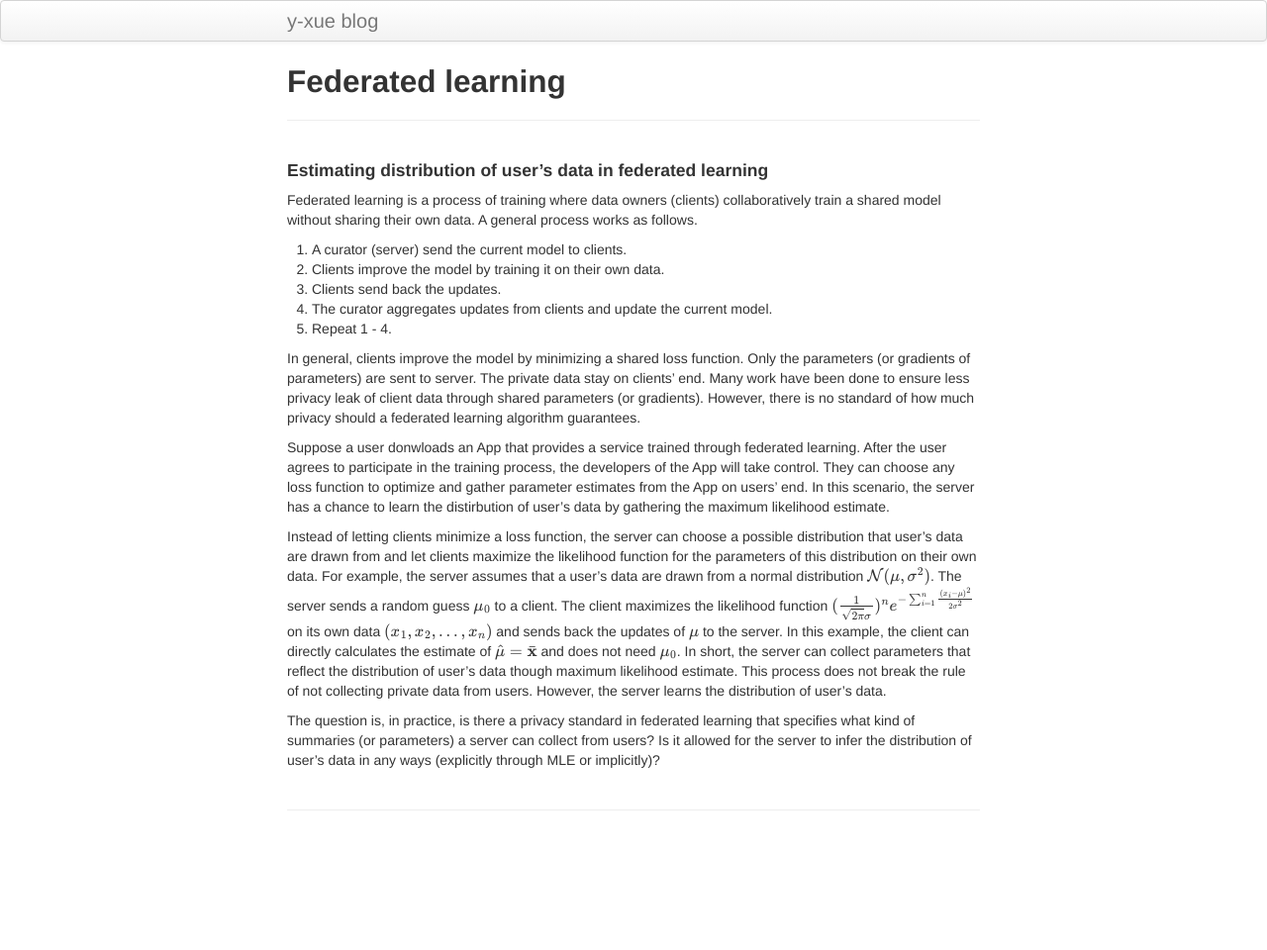
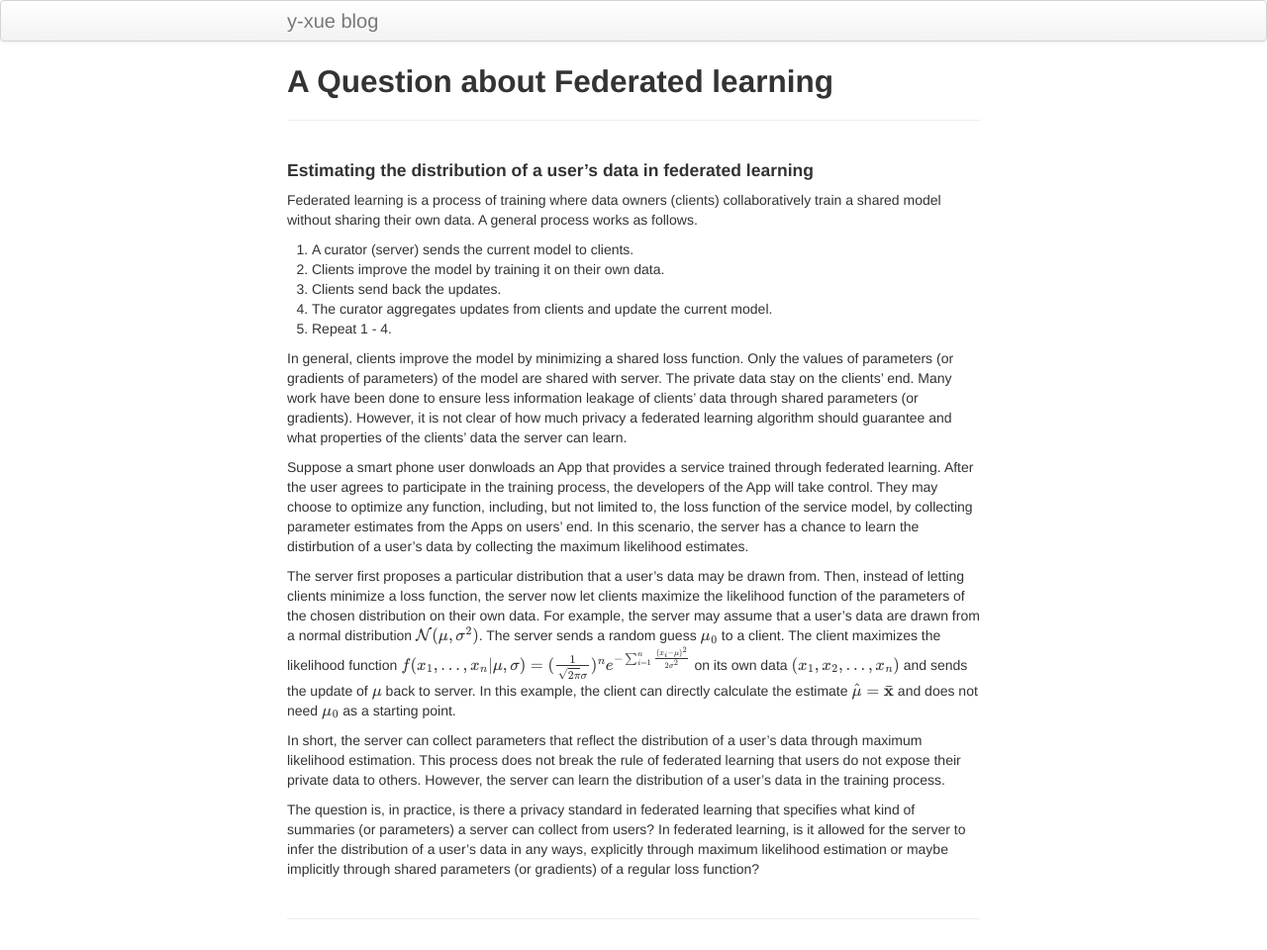
Before and after one commit to y-xue/blog, a Jekyll site: the page built from pages/federated_learning.md, in a window 1280 px wide. Shown: the whole page at 99% size. Built offline with Jekyll 4.4.1, drawn with Linux system fonts in a browser that asks for light colours; formulas are drawn with MathJax 3; before the commit the page ends 900 px from its top, so only the background shows below that.

Commit message:
a question about federated learning

```diff
--- a/pages/federated_learning.md
+++ b/pages/federated_learning.md
@@ -1,22 +1,24 @@
 ---
 layout: page
-title: Federated learning
+title: A Question about Federated learning
 ---
 
-#### Estimating distribution of user's data in federated learning
+#### Estimating the distribution of a user's data in federated learning
 
 Federated learning is a process of training where data owners (clients) collaboratively train a shared model without sharing their own data. A general process works as follows.
 
-1. A curator (server) send the current model to clients.
+1. A curator (server) sends the current model to clients.
 2. Clients improve the model by training it on their own data.
 3. Clients send back the updates.
 4. The curator aggregates updates from clients and update the current model.
 5. Repeat 1 - 4.
 
-In general, clients improve the model by minimizing a shared loss function. Only the parameters (or gradients of parameters) are sent to server. The private data stay on clients' end. Many work have been done to ensure less privacy leak of client data through shared parameters (or gradients). However, there is no standard of how much privacy should a federated learning algorithm guarantees.
+In general, clients improve the model by minimizing a shared loss function. Only the values of parameters (or gradients of parameters) of the model are shared with server. The private data stay on the clients' end. Many work have been done to ensure less information leakage of clients' data through shared parameters (or gradients). However, it is not clear of how much privacy a federated learning algorithm should guarantee and what properties of the clients' data the server can learn.
 
-Suppose a user donwloads an App that provides a service trained through federated learning. After the user agrees to participate in the training process, the developers of the App will take control. They can choose any loss function to optimize and gather parameter estimates from the App on users' end. In this scenario, the server has a chance to learn the distirbution of user's data by gathering the maximum likelihood estimate.
+Suppose a smart phone user donwloads an App that provides a service trained through federated learning. After the user agrees to participate in the training process, the developers of the App will take control. They may choose to optimize any function, including, but not limited to, the loss function of the service model, by collecting parameter estimates from the Apps on users' end. In this scenario, the server has a chance to learn the distirbution of a user's data by collecting the maximum likelihood estimates.
 
-Instead of letting clients minimize a loss function, the server can choose a possible distribution that user's data are drawn from and let clients maximize the likelihood function for the parameters of this distribution on their own data. For example, the server assumes that a user's data are drawn from a normal distribution \\( \mathcal{N} (\mu,\sigma^2) \\). The server sends a random guess \\( \mu_0 \\) to a client. The client maximizes the likelihood function \\( (\frac{1}{\sqrt{2 \pi} \sigma})^n e^{-\sum_{i=1}^{n} \frac{(x_i - \mu)^2}{2 \sigma^2}} \\) on its own data \\( (x_1,x_2,...,x_n) \\) and sends back the updates of \\( \mu \\) to the server. In this example, the client can directly calculates the estimate of \\( \hat{\mu} = \bar{\mathbf{x}} \\) and does not need \\( \mu_0 \\). In short, the server can collect parameters that reflect the distribution of user's data though maximum likelihood estimate. This process does not break the rule of not collecting private data from users. However, the server learns the distribution of user's data.
+The server first proposes a particular distribution that a user's data may be drawn from. Then, instead of letting clients minimize a loss function, the server now let clients maximize the likelihood function of the parameters of the chosen distribution on their own data. For example, the server may assume that a user's data are drawn from a normal distribution \\( \mathcal{N} (\mu,\sigma^2) \\). The server sends a random guess \\( \mu_0 \\) to a client. The client maximizes the likelihood function \\( f(x_1,...,x_n\|\mu,\sigma) = (\frac{1}{\sqrt{2 \pi} \sigma})^n e^{-\sum_{i=1}^{n} \frac{(x_i - \mu)^2}{2 \sigma^2}} \\) on its own data \\( (x_1,x_2,...,x_n) \\) and sends the update of \\( \mu \\) back to server. In this example, the client can directly calculate the estimate \\( \hat{\mu} = \bar{\mathbf{x}} \\) and does not need \\( \mu_0 \\) as a starting point.
 
-The question is, in practice, is there a  privacy standard in federated learning that specifies what kind of summaries (or parameters) a server can collect from users? Is it allowed for the server to infer the distribution of user's data in any ways (explicitly through MLE or implicitly)?
+In short, the server can collect parameters that reflect the distribution of a user's data through maximum likelihood estimation. This process does not break the rule of federated learning that users do not expose their private data to others. However, the server can learn the distribution of a user's data in the training process.
+
+The question is, in practice, is there a  privacy standard in federated learning that specifies what kind of summaries (or parameters) a server can collect from users? In federated learning, is it allowed for the server to infer the distribution of a user’s data in any ways, explicitly through maximum likelihood estimation or maybe implicitly through shared parameters (or gradients) of a regular loss function?
```
